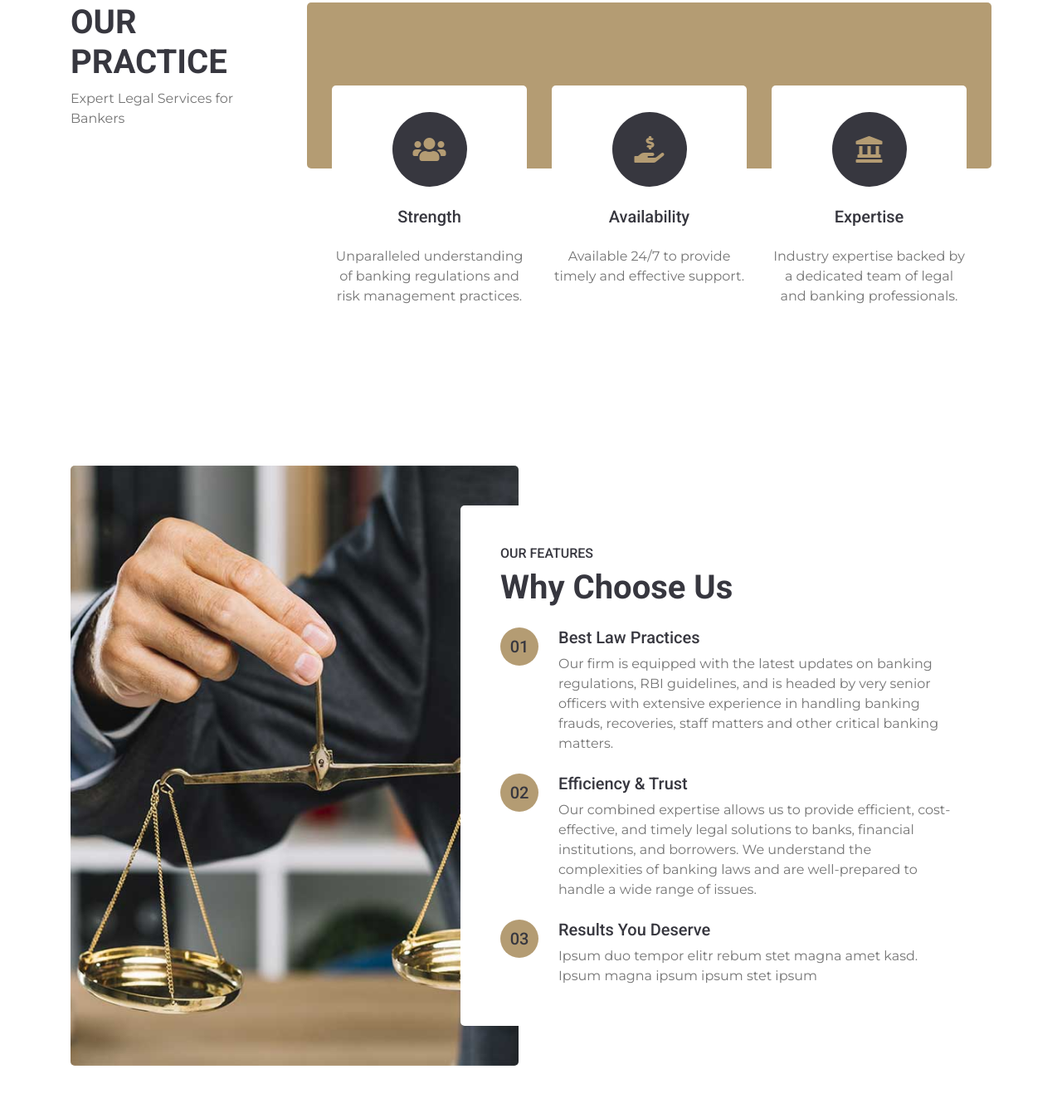
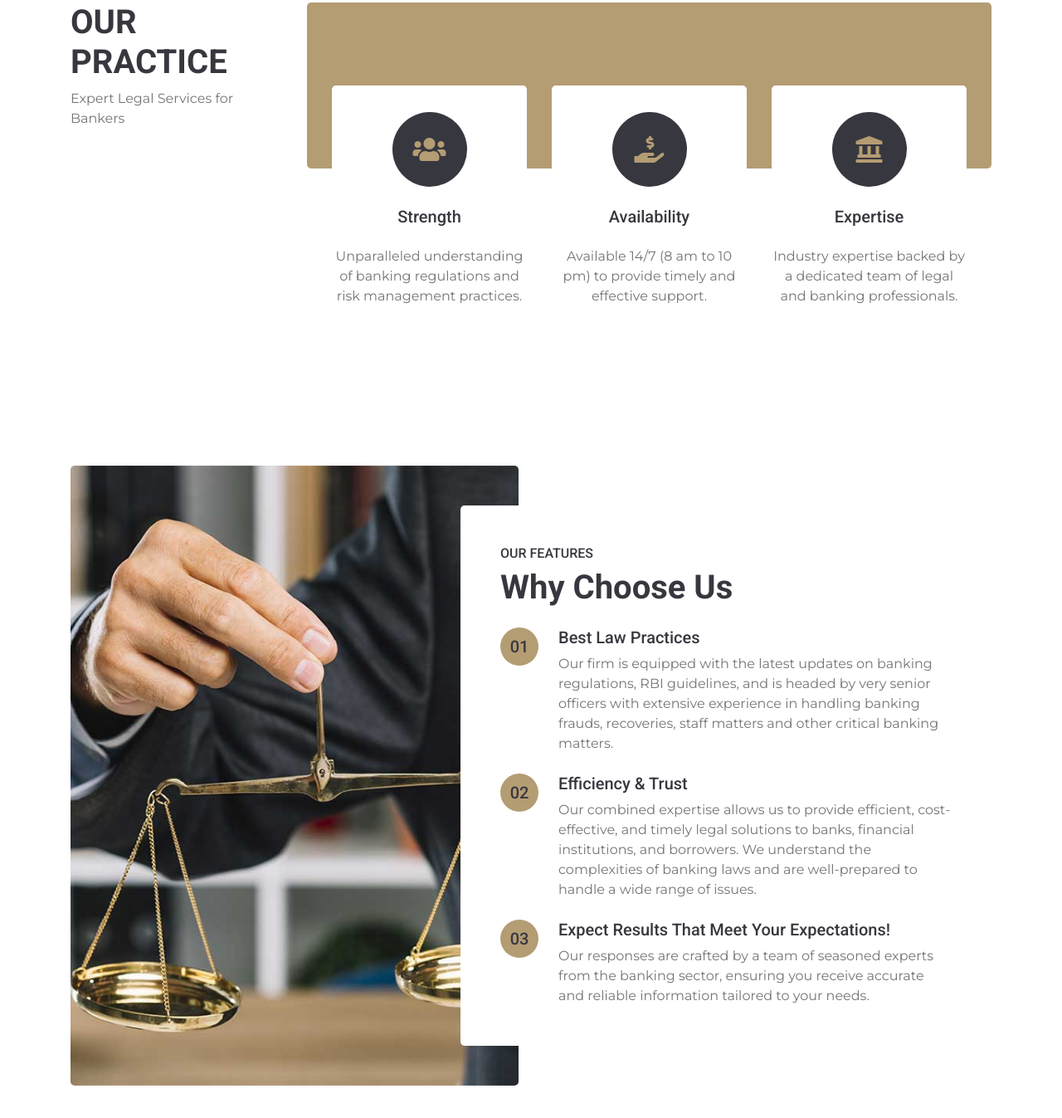
Before and after one commit to arjundixit2991/finlaw, a website: page public/index.html in a window 1280 px wide. Shown: the part 2007-3354 px from the top of the page at 83% size. Drawn offline with nearby package versions, Linux system fonts and the light colour scheme.

Commit message:
Update index.html

```diff
--- a/public/index.html
+++ b/public/index.html
@@ -1,3 +1,4 @@
+
 <!DOCTYPE html>
 <html lang="en">
 
@@ -185,7 +186,7 @@
                                 <i class="fa fa-2x fa-hand-holding-usd"></i>
                             </div>
                             <h5 class="mb-4 px-4">Availability</h5>
-                            <p class="m-0">Available 24/7 to provide timely and effective support.</p>
+                            <p class="m-0">Available 14/7 (8 am to 10 pm) to provide timely and effective support.</p>
                         </div>
                     </div>
                 </div>
@@ -231,8 +232,8 @@
                                 <h5 class="text-secondary m-0">03</h5>
                             </div>
                             <div class="ml-4">
-                                <h5>Results You Deserve</h5>
-                                <p class="m-0">Ipsum duo tempor elitr rebum stet magna amet kasd. Ipsum magna ipsum ipsum stet ipsum</p>
+                                <h5>Expect Results That Meet Your Expectations!</h5>
+                                <p class="m-0">Our responses are crafted by a team of seasoned experts from the banking sector, ensuring you receive accurate and reliable information tailored to your needs.</p>
                             </div>
                         </div>
                     </div>
```
